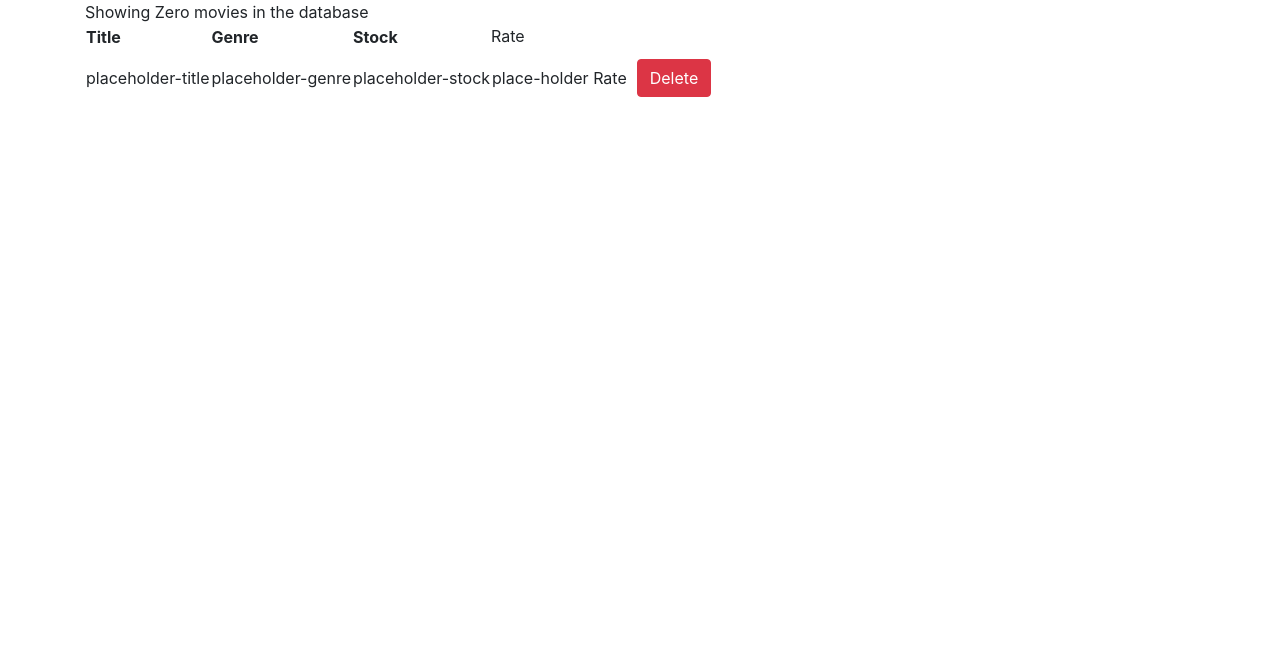
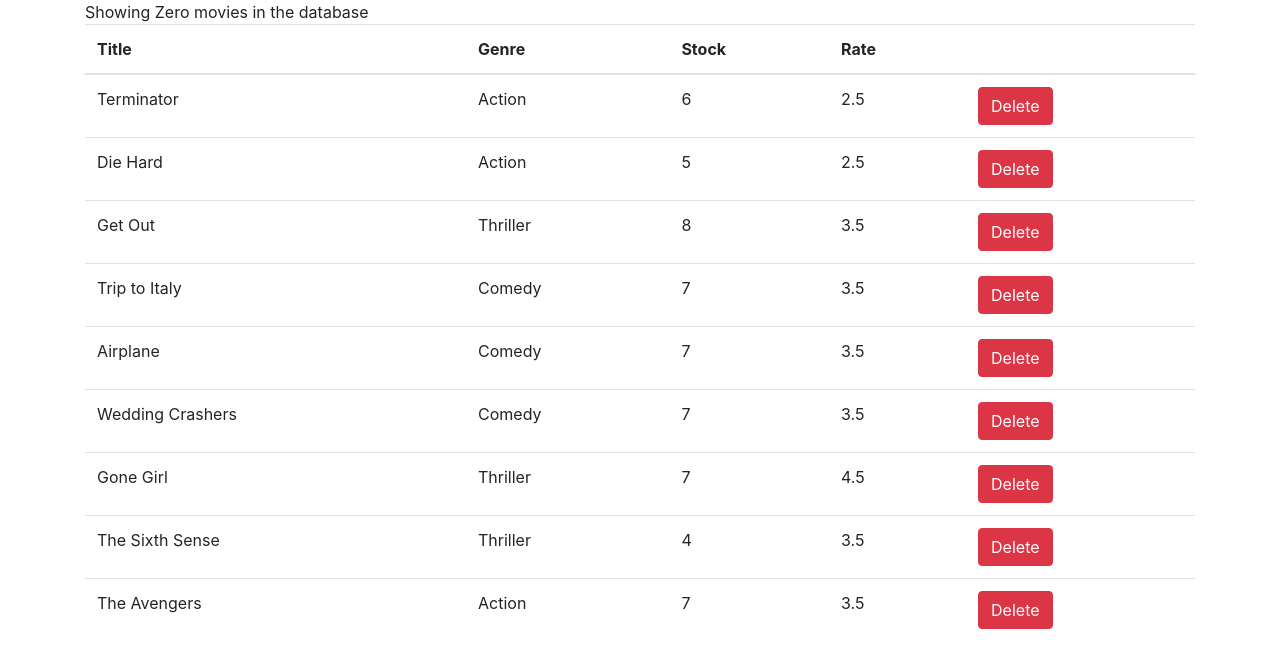
Before and after one commit to TazzyG/vidly, a React (Create React App) app: page / in a window 1280 px wide. Shown: the top 668 px of the page. Built offline with nearby package versions, Linux system fonts and the light colour scheme.

Commit message:
dynamic table

```diff
--- a/src/App.js
+++ b/src/App.js
@@ -1,11 +1,12 @@
 import React, { Component } from "react";
+import Movies from "./components/movies";
 import "./App.css";
 
 class App extends Component {
   render() {
     return (
       <main className="container">
-        <h1> Hello World </h1>
+        <Movies />
       </main>
     );
   }
--- a/src/components/movies.jsx
+++ b/src/components/movies.jsx
@@ -12,24 +12,26 @@
     return (
       <div className="container">
         <span> Showing {this.formatCount()} movies in the database </span>
-        <table>
+        <table className="table">
           <thead>
             <th>Title</th>
             <th>Genre</th>
             <th>Stock</th>
-            Rate
-            <th>
-              <th />
-            </th>
+            <th>Rate</th>
+            <th />
           </thead>
           <tbody>
-            <td>placeholder-title</td>
-            <td>placeholder-genre</td>
-            <td>placeholder-stock</td>
-            <td>place-holder Rate</td>
-            <td>
-              <button className="btn btn-danger m-2">Delete</button>
-            </td>
+            {this.state.movies.map(movie => (
+              <tr>
+                <td>{movie.title}</td>
+                <td>{movie.genre.name}</td>
+                <td>{movie.numberInStock}</td>
+                <td>{movie.dailyRentalRate}</td>
+                <td>
+                  <button className="btn btn-danger"> Delete </button>
+                </td>
+              </tr>
+            ))}
           </tbody>
         </table>
       </div>
```
